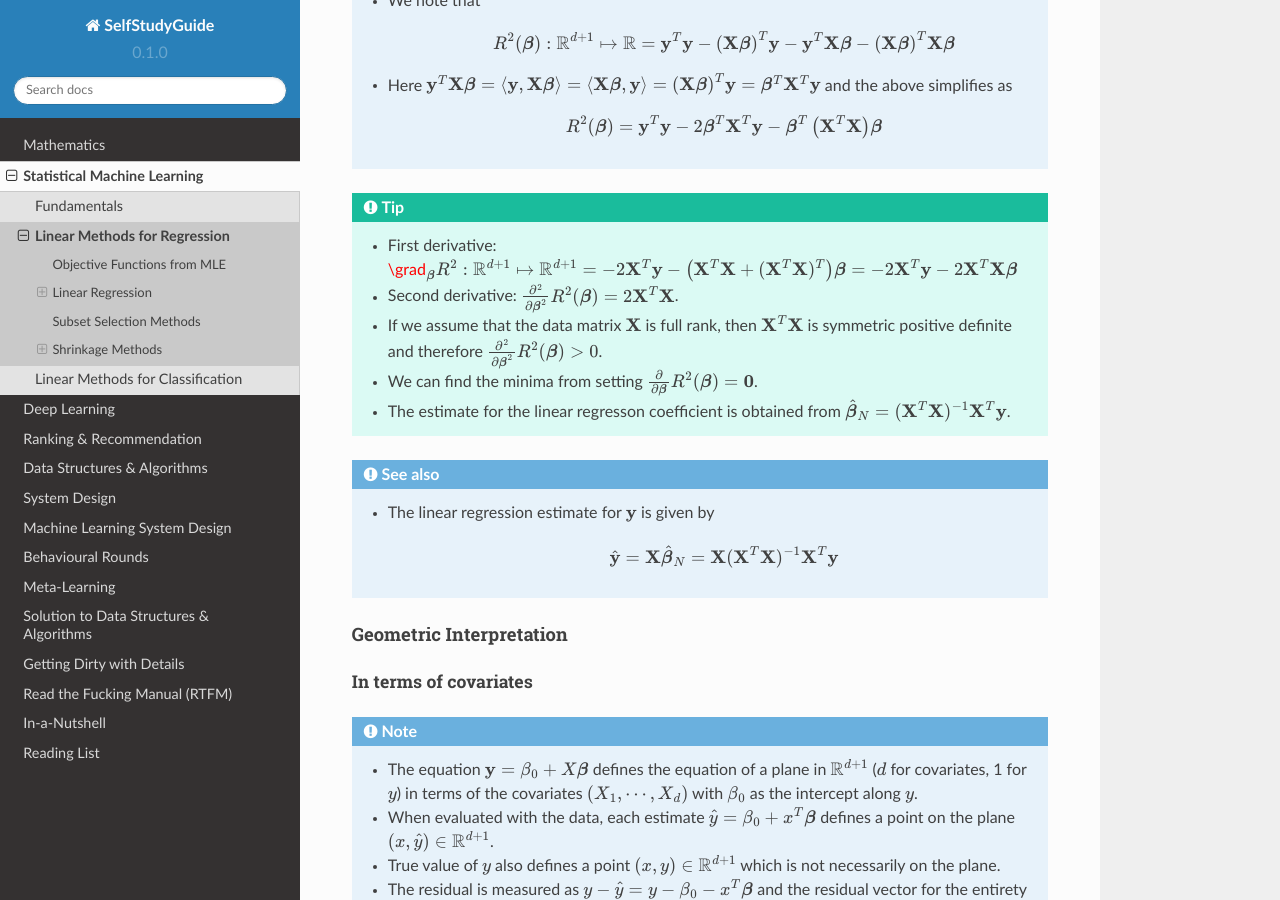
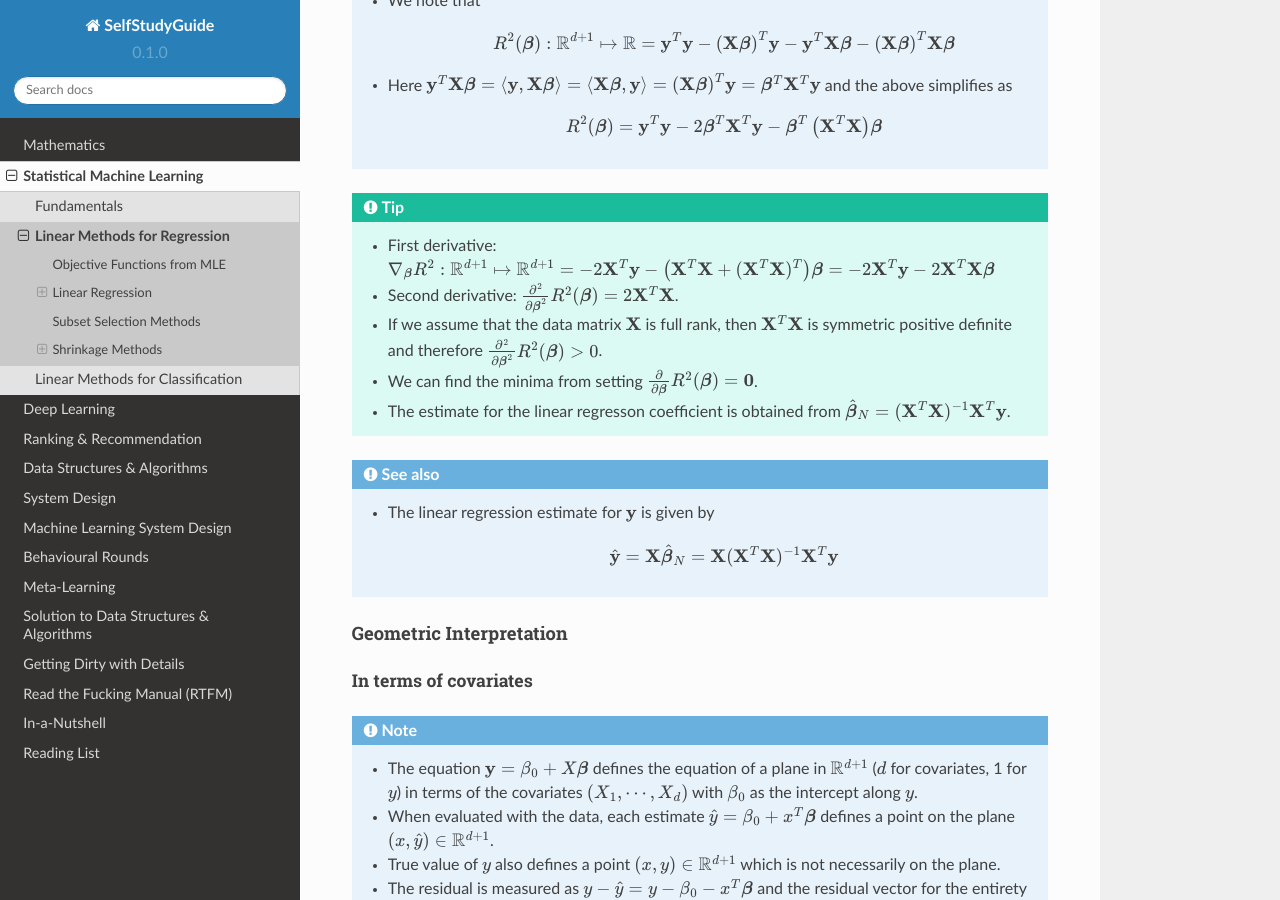
Before and after one commit to uselesstechjunks/leetcode, a Sphinx documentation site: the page built from docs/source/ml/linearreg.rst, in a window 1280 px wide and 900 px high, scrolled down 1415 px. Built offline with Sphinx 7.4.7 and the Read the Docs theme 2.0.0, drawn with Linux system fonts in a browser that asks for light colours.

Commit message:
Update linearreg.rst

```diff
--- a/docs/source/ml/linearreg.rst
+++ b/docs/source/ml/linearreg.rst
@@ -47,7 +47,7 @@ Optimisation: Least Squares
 		.. math:: R^2(\boldsymbol{\beta})=\mathbf{y}^T\mathbf{y}-2\boldsymbol{\beta}^T\mathbf{X}^T\mathbf{y}-\boldsymbol{\beta}^T\left(\mathbf{X}^T\mathbf{X}\right)\boldsymbol{\beta}
 
 .. tip::
-	* First derivative: :math:`\grad_{\boldsymbol{\beta}}R^2:\mathbb{R}^{d+1}\mapsto\mathbb{R}^{d+1}=-2\mathbf{X}^T\mathbf{y}-\left(\mathbf{X}^T\mathbf{X}+(\mathbf{X}^T\mathbf{X})^T\right)\boldsymbol{\beta}=-2\mathbf{X}^T\mathbf{y}-2\mathbf{X}^T\mathbf{X}\boldsymbol{\beta}`
+	* First derivative: :math:`\nabla_{\boldsymbol{\beta}}R^2:\mathbb{R}^{d+1}\mapsto\mathbb{R}^{d+1}=-2\mathbf{X}^T\mathbf{y}-\left(\mathbf{X}^T\mathbf{X}+(\mathbf{X}^T\mathbf{X})^T\right)\boldsymbol{\beta}=-2\mathbf{X}^T\mathbf{y}-2\mathbf{X}^T\mathbf{X}\boldsymbol{\beta}`
 	* Second derivative: :math:`\frac{\partial^2}{\mathop{\partial\boldsymbol{\beta}}^2}R^2(\boldsymbol{\beta})=2\mathbf{X}^T\mathbf{X}`.
 	* If we assume that the data matrix :math:`\mathbf{X}` is full rank, then :math:`\mathbf{X}^T\mathbf{X}` is symmetric positive definite and therefore :math:`\frac{\partial^2}{\mathop{\partial\boldsymbol{\beta}}^2}R^2(\boldsymbol{\beta})> 0`.
 	* We can find the minima from setting :math:`\frac{\partial}{\mathop{\partial\boldsymbol{\beta}}}R^2(\boldsymbol{\beta})=\mathbf{0}`.
```
